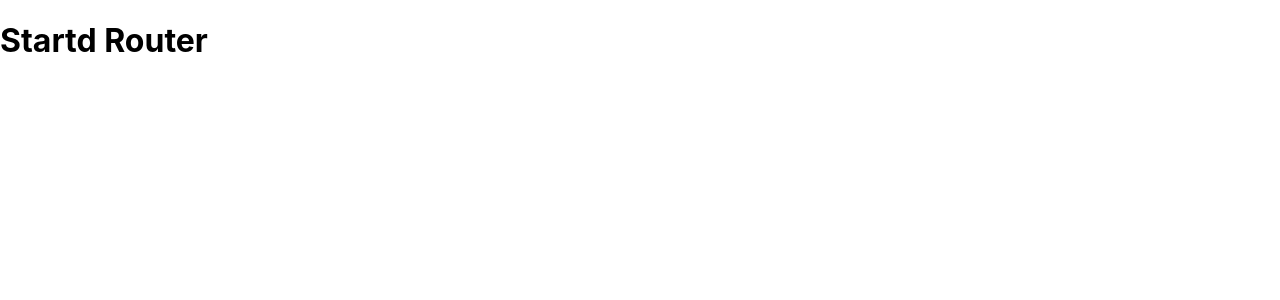
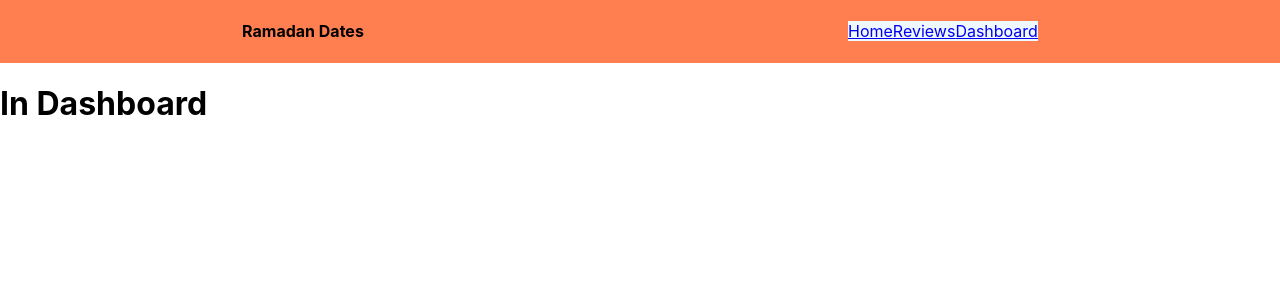
Before and after one commit to sayeef-rahman/Ramadan-Dates, a React (Create React App) app: page /dashboard in a window 1280 px wide. Before the commit this address had no page. Shown: the top 300 px of the page. Built offline with nearby package versions, Linux system fonts and the light colour scheme.

Commit message:
Home, Reviews, Dashboard & not found Component added

```diff
--- a/src/App.js
+++ b/src/App.js
@@ -1,13 +1,19 @@
 import logo from './logo.svg';
 import './App.css';
 import { Route, Routes } from 'react-router-dom';
+import Home from './components/Home/Home';
+import Reviews from './components/Reviews/Reviews';
+import Dashboard from './components/Dashboard/Dashboard';
+import Header from './components/Header/Header';
 
 function App() {
   return (
     <div className="App">
-      <h1>Startd Router</h1>
+      <Header></Header>
       <Routes>
-        <Route></Route>
+        <Route path='/' element={<Home></Home>}></Route>
+        <Route path='/reviews' element={<Reviews></Reviews>}></Route>
+        <Route path='/dashboard' element={<Dashboard></Dashboard>}></Route>
       </Routes>
     </div>
   );
--- /dev/null
+++ b/src/components/Dashboard/Dashboard.js
@@ -0,0 +1,11 @@
+import React from 'react';
+
+const Dashboard = () => {
+    return (
+        <div>
+            <h1>In Dashboard</h1>
+        </div>
+    );
+};
+
+export default Dashboard;
--- /dev/null
+++ b/src/components/Header/Header.css
@@ -0,0 +1,9 @@
+.header{
+    display: flex;
+    justify-content: space-around;
+    align-items: center;
+    background-color: coral;
+}
+.navigation{
+    background-color: aliceblue;
+}
--- /dev/null
+++ b/src/components/Header/Header.js
@@ -0,0 +1,18 @@
+import React from 'react';
+import { Link } from 'react-router-dom';
+import './Header.css'
+
+const Header = () => {
+    return (
+        <div className='header'>
+            <h4>Ramadan Dates</h4>
+            <nav className='navigation'>
+                <Link to="/">Home</Link>
+                <Link to="/reviews">Reviews</Link>
+                <Link to="/dashboard">Dashboard</Link>
+            </nav>
+        </div>
+    );
+};
+
+export default Header;
```
Also changed, not shown: src/components/NotFound/NotFound.js (added, +11 -0 lines), src/components/Dashboard/Dashboard.css (added), src/components/NotFound/NotFound.css (added).
